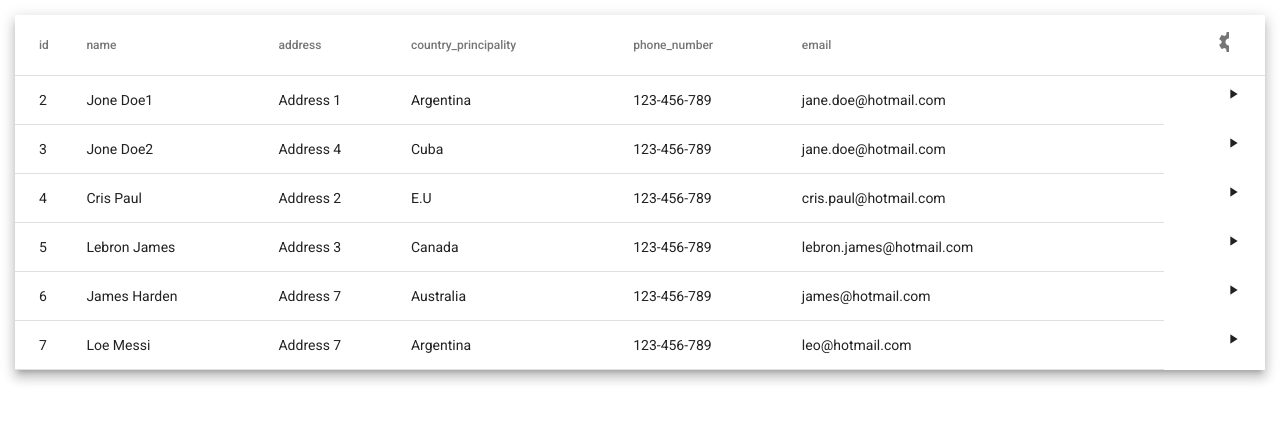
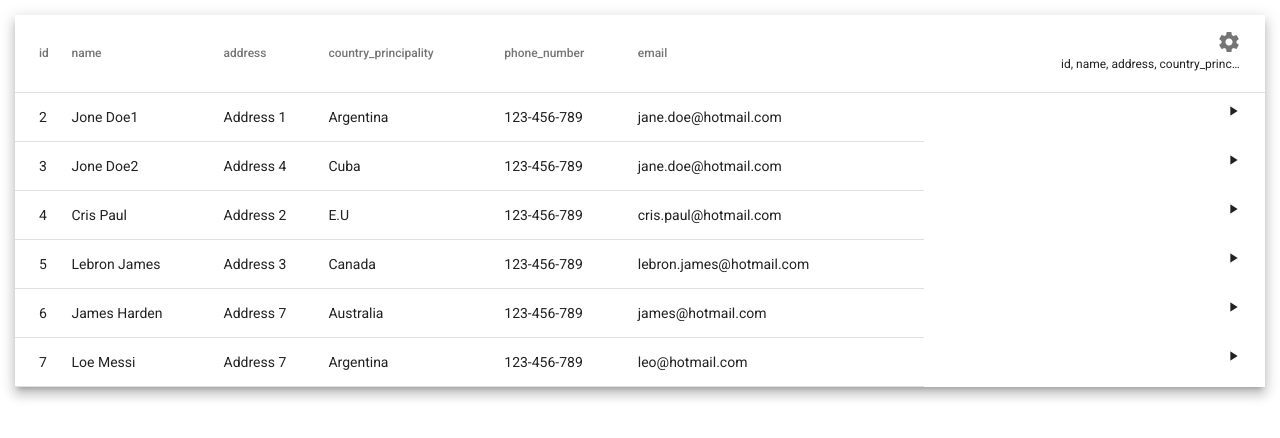
Before and after one commit to lgmejias86/angular-table, an Angular app: page / in a window 1280 px wide. Shown: the top 438 px of the page. Built offline with nearby package versions, Linux system fonts and the light colour scheme; data requests are answered from the project's data file.

Commit message:
align right setting

```diff
--- a/src/app/components/table/table.component.scss
+++ b/src/app/components/table/table.component.scss
@@ -3,13 +3,12 @@ table {
   }
 
   ::ng-deep{
-    .mat-select-value-text, .mat-select-arrow{
-        display: none;
-    }
+    .mat-form-field-infix {
+      text-align: end;
+  }
 
-    div.mat-form-field-infix {
-        width: 24px;
-        display: flex;
+    .mat-select-arrow{
+      display: none;
     }
     .mat-form-field-underline{
         display: none;
```
